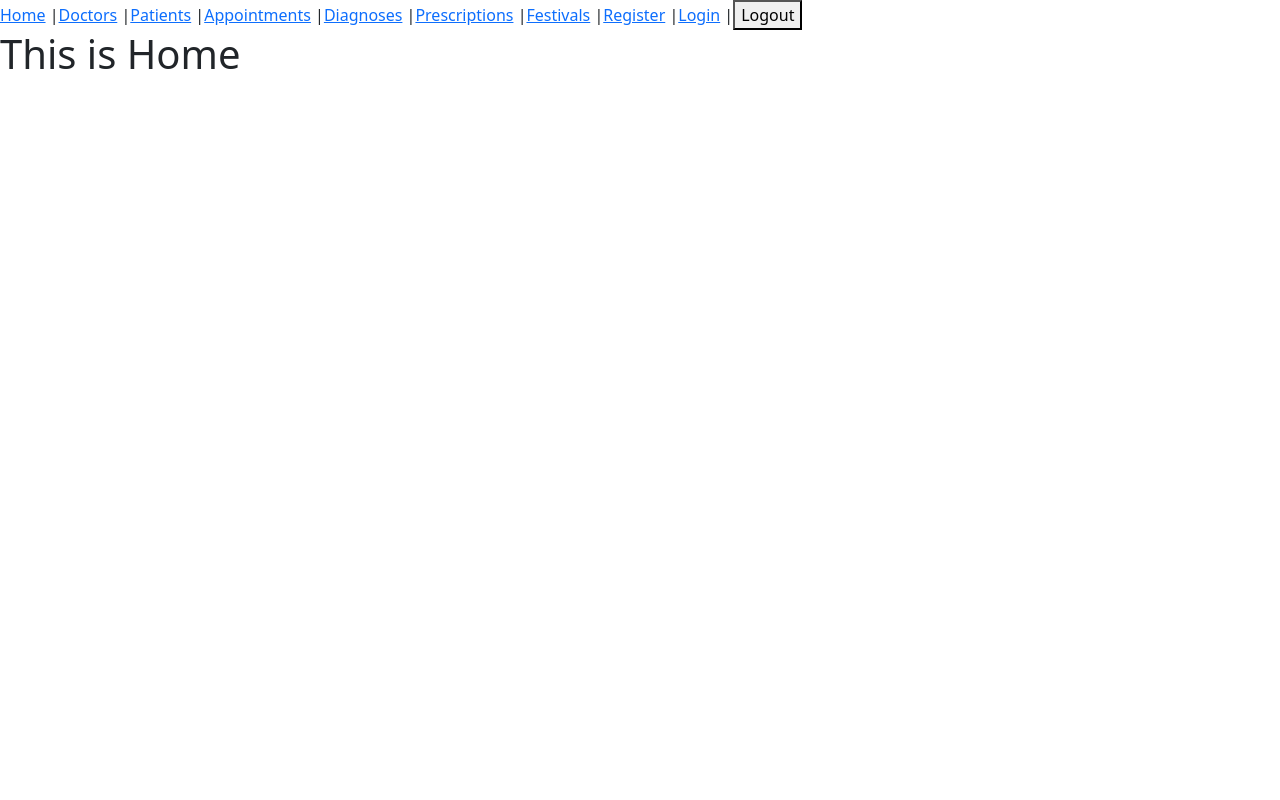
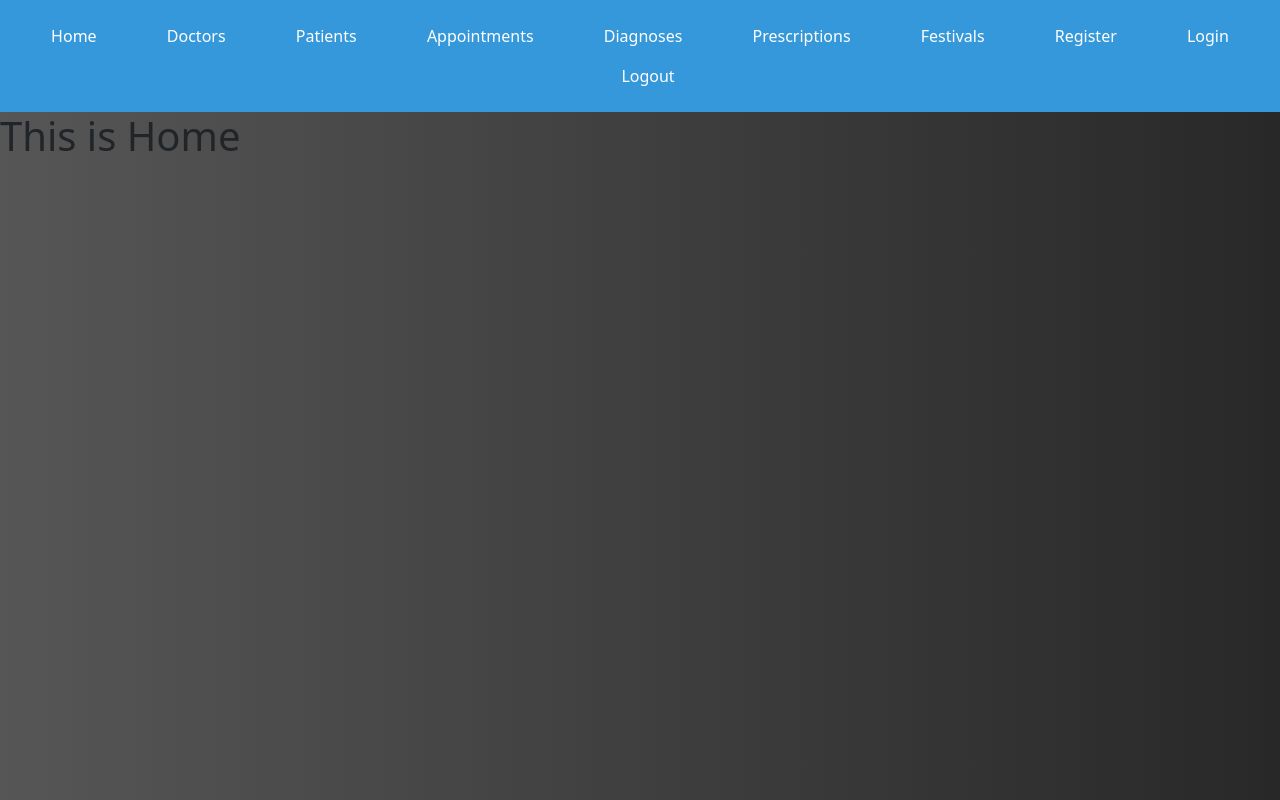
Before and after one commit to MatthewDent03/ca2-example, a React (Create React App) app: page / in a window 1280 px wide. Built offline with nearby package versions, Linux system fonts and the light colour scheme.

Commit message:
background and navbar designed with scss and bootstrap

```diff
--- a/src/components/Navbar.js
+++ b/src/components/Navbar.js
@@ -1,27 +1,32 @@
-import { Link } from 'react-router-dom';
-import { useNavigate } from 'react-router-dom';
+import { Link, useNavigate } from 'react-router-dom';
 import { useAuth } from '../utils/useAuth';
+import '../styles/navbar.scss';
 
 const Navbar = () => {
-    const {logout} = useAuth();
+    const { logout } = useAuth();
+    const navigate = useNavigate();
 
-    const navigate = useNavigate();
     return (
-        <>
-            <Link to='/'>Home</Link> |
-            <Link to="/doctors">Doctors</Link> |
-            <Link to="/patients">Patients</Link> |
-            <Link to="/appointments">Appointments</Link> |
-            <Link to="/diagnoses">Diagnoses</Link> |
-            <Link to="/prescriptions">Prescriptions</Link> |
-            <Link to='/festivals'>Festivals</Link> |
-            <Link to='/register'>Register</Link> |
-            <Link to='/login'>Login</Link> |
-            <button onClick={() => {
-                logout();
-                navigate('/login', { replace: true })
-            }}>Logout</button>
-        </>
+        <nav className="navbar">
+            <Link to='/' className="nav-link">Home</Link>
+            <Link to="/doctors" className="nav-link">Doctors</Link>
+            <Link to="/patients" className="nav-link">Patients</Link>
+            <Link to="/appointments" className="nav-link">Appointments</Link>
+            <Link to="/diagnoses" className="nav-link">Diagnoses</Link>
+            <Link to="/prescriptions" className="nav-link">Prescriptions</Link>
+            <Link to='/festivals' className="nav-link">Festivals</Link>
+            <Link to='/register' className="nav-link">Register</Link>
+            <Link to='/login' className="nav-link">Login</Link>
+            <button
+                className="logout-button"
+                onClick={() => {
+                    logout();
+                    navigate('/login', { replace: true })
+                }}
+            >
+                Logout
+            </button>
+        </nav>
     );
 };
 
--- a/src/index.js
+++ b/src/index.js
@@ -1,5 +1,6 @@
 import React from 'react';
 import ReactDOM from 'react-dom/client';
+import './styles/main.scss';
 import App from './App';
 
 const root = ReactDOM.createRoot(document.getElementById('root'));
--- a/src/styles/main.scss
+++ b/src/styles/main.scss
@@ -13,3 +13,25 @@ $font-size-base: 1rem;
 
 // 3. Import custom styles
 @import './form'; // Make sure '_form.scss' exists in the same folder
+
+@keyframes smokeFlow {
+    0% {
+      background-position: 0% 50%;
+    }
+    50% {
+      background-position: 100% 50%;
+    }
+    100% {
+      background-position: 0% 50%;
+    }
+  }
+
+  body {
+    margin: 0;
+    padding: 0;
+    min-height: 100vh;
+    background: linear-gradient(270deg, #1c1c1c, #595959, #1c1c1c, #595959);
+    background-size: 400% 400%;
+    animation: smokeFlow 10s ease infinite;
+    font-family: 'Arial', sans-serif;
+  }
--- /dev/null
+++ b/src/styles/navbar.scss
@@ -0,0 +1,41 @@
+$nav-bg-color: #3498db;
+$nav-text-color: white;
+$nav-hover-bg-color: #2980b9;
+$nav-hover-text-color: white;
+
+.navbar {
+  background-color: $nav-bg-color;
+  padding: 1rem;
+  display: flex;
+  justify-content: space-around;
+  align-items: center;
+
+  .nav-link {
+    color: $nav-text-color;
+    text-decoration: none;
+    margin: 0 1rem;
+    padding: 0.5rem 1rem;
+    border-radius: 5px; // Add rounded corners
+
+    &:hover {
+      background-color: $nav-hover-bg-color;
+      color: $nav-hover-text-color;
+    }
+  }
+
+  .logout-button {
+    background-color: transparent;
+    color: $nav-text-color;
+    border: none;
+    cursor: pointer;
+    font-size: 1rem;
+    margin-left: 1rem;
+    padding: 0.5rem 1rem;
+    border-radius: 5px; // Add rounded corners
+
+    &:hover {
+      background-color: $nav-hover-bg-color;
+      color: $nav-hover-text-color;
+    }
+  }
+}
```
